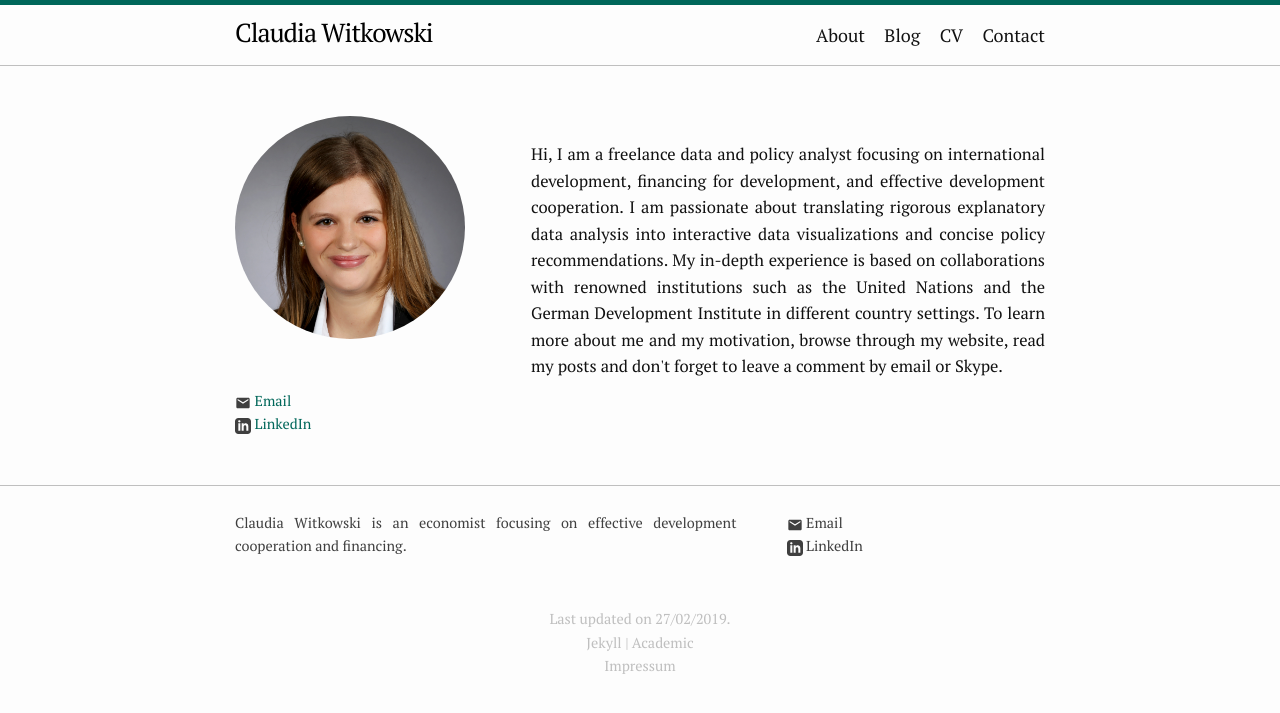
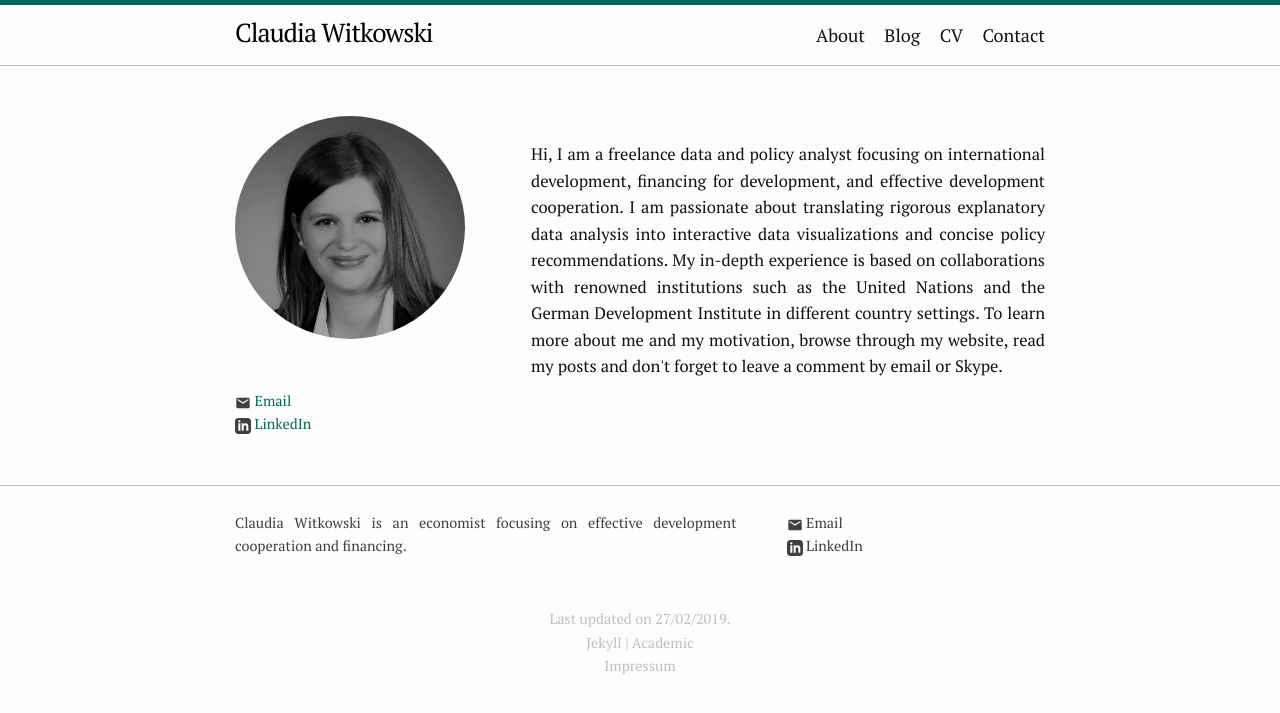
Before and after one commit to clawit91/website, a Jekyll site: the page built from 1_index.html, in a window 1280 px wide. Shown: the top 713 px of the page. Built offline with Jekyll 4.4.1, drawn with Linux system fonts in a browser that asks for light colours.

Commit message:
Update picture to b/w

```diff
--- a/_layouts/about.html
+++ b/_layouts/about.html
@@ -5,7 +5,7 @@ layout: default
 <div class="about-col-wrapper">
   <div class="about-col about-col-1">
 
-    <img class="user-picture" src="../img/portrait2.jpg" alt="{{ site.author }}">
+    <img class="user-picture" src="../img/portrait-sw.jpg" alt="{{ site.author }}">
 
     <ul class="contact-list">
 
```
Also changed, not shown: Gemfile.lock, 7 other files.
